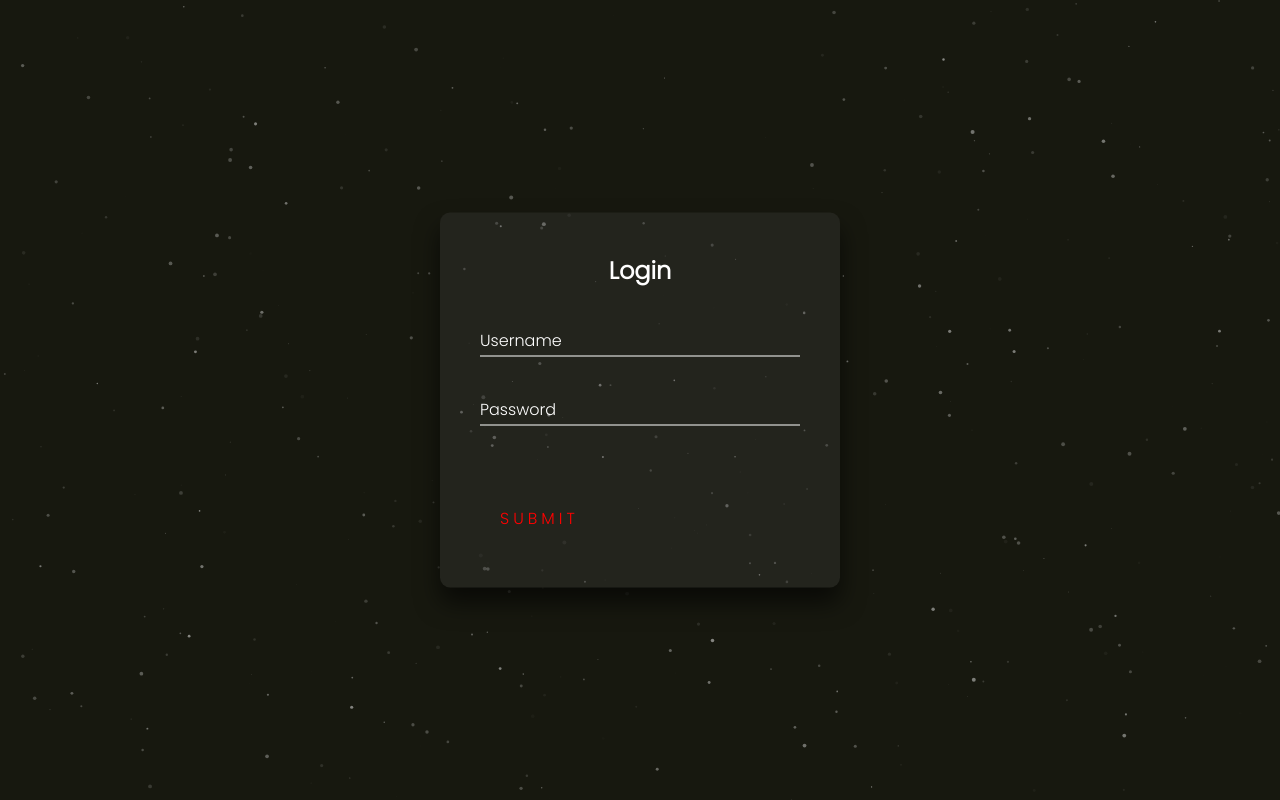
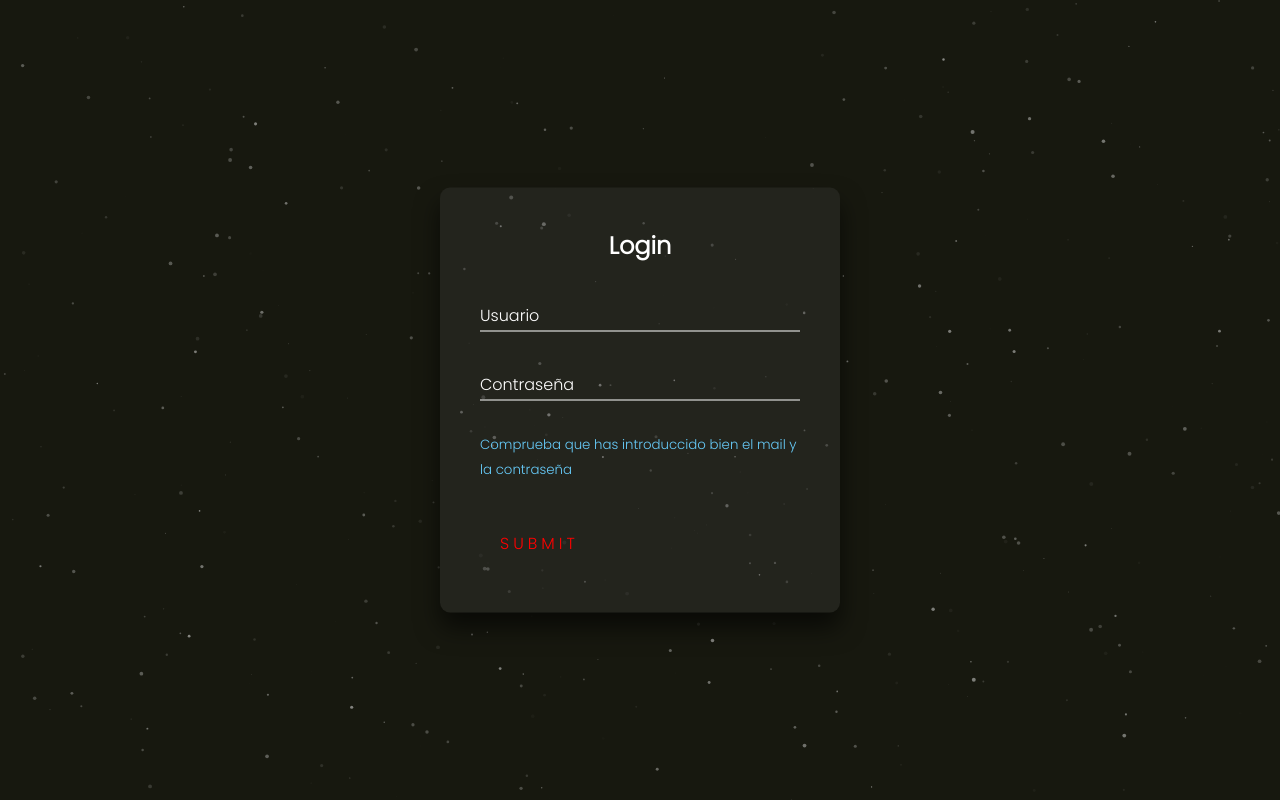
Before and after one commit to uiliam11/Projecte_01_Reserva_de_taules, a PHP site: page / in a window 1280 px wide. Run offline with PHP 8.4, Linux system fonts and the light colour scheme.

Commit message:
LOGIN PAGE

```diff
--- a/css/loginStyles.css
+++ b/css/loginStyles.css
@@ -11,7 +11,11 @@ body {
 
 canvas {
     display: block;
-    vertical-align: bottom;
+    /* vertical-align: bottom; */
+}
+
+small {
+    color: rgb(103, 203, 249);
 }
 
 
--- a/index.html
+++ b/index.html
@@ -17,13 +17,16 @@
             <form>
                 <div class="user-box">
                     <input type="text" name="" required="">
-                    <label>Username</label>
+                    <label>Usuario</label>
                 </div>
                 <div class="user-box">
                     <input type="password" name="" required="">
-                    <label>Password</label>
+                    <label>Contraseña</label>
                 </div>
+                <small>Comprueba que has introduccido bien el mail y la contraseña</small>
+                <br>
                 <a href="">Submit</a>
+                <br>
             </form>
         </div>
     </div>
```
